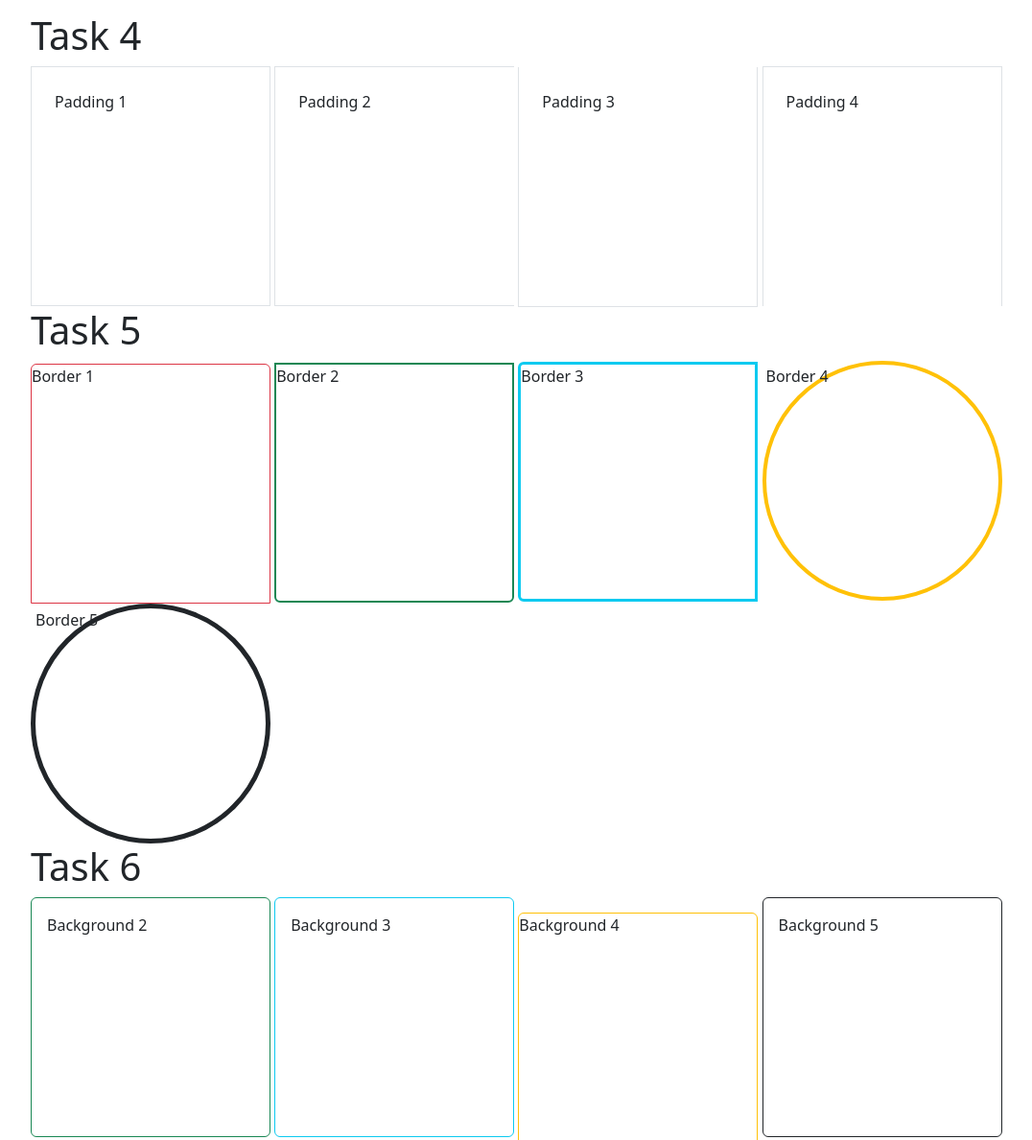
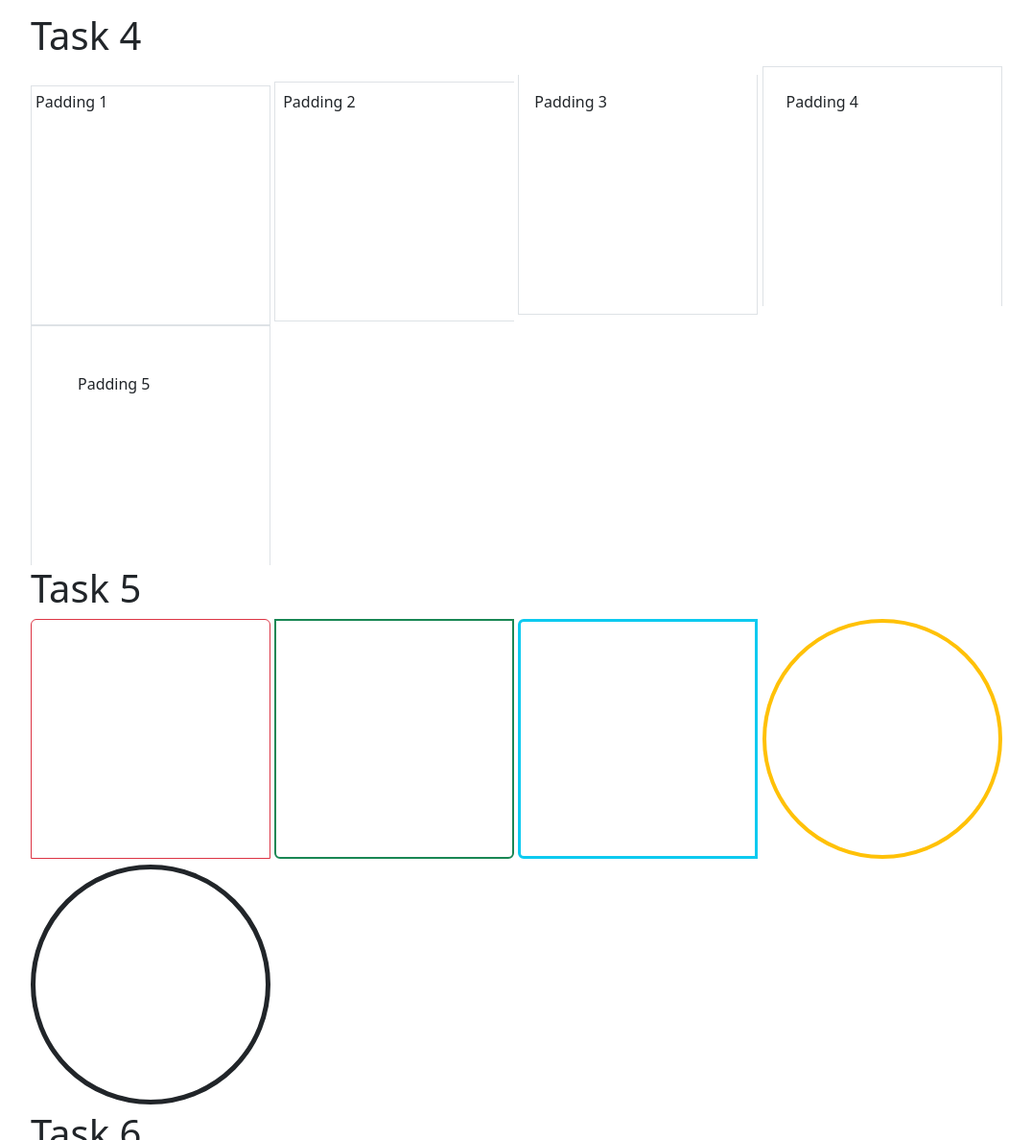
Before and after one commit to shanharvs/BORDERS, a plain HTML site: page index .html in a window 1280 px wide. Shown: the part 935-2123 px from the top of the page at 96% size, without its empty margins (50-1126 px from the left). Drawn offline with nearby package versions, Linux system fonts and the light colour scheme.

Commit message:
Update index .html

```diff
--- a/index .html
+++ b/index .html
@@ -8,6 +8,11 @@
 
 <style>
     span {
+        width: 250px;
+        height: 250px;
+        display: inline-block;
+    }
+    #pill {
         width: 250px;
         height: 250px;
         display: inline-block;
@@ -50,188 +55,30 @@
 
 <div class="container">
     <h1 class="dispay-1">Task 4</h1>
-    <span class="border border-strat-0 p-4">Padding 1</span>
-    <span class="border border-end-0  p-4">Padding 2</span>
-    <span class="border border-top-0  p-4">Padding 3</span>
+    <span class="border border-strat-0 p-1">Padding 1</span>
+    <span class="border border-end-0  p-2">Padding 2</span>
+    <span class="border border-top-0  p-3">Padding 3</span>
     <span class="border border-bottom-0 p-4">Padding 4</span>
+    <span class="border border-bottom-0 p-5">Padding 5</span>
+
 </div>
 
 <div class="container">
     <h1 class="dispay-1">Task 5</h1>
-    <span class="border border-1 border-danger rounded-top">Border 1</span>
-    <span class="border border-2 border-success rounded-bottom">Border 2</span>
-    <span class="border border-3 border-info rounded-start">Border 3</span>
-    <span class="border border-4 border-warning rounded-circle">Border 4</span>
-    <span class="border border-5 border-dark rounded-pill">Border 5</span>
+    <span class="border border-1 border-danger rounded-top"></span>
+    <span class="border border-2 border-success rounded-bottom"></span>
+    <span class="border border-3 border-info rounded-start"></span>
+    <span class="border border-4 border-warning rounded-circle"></span>
+    <span class="border border-5 border-dark rounded-pill" id="pill"></span>
 </div>
 
 <div class="container">
     <h1 class="dispay-1">Task 6</h1>
     <span class="border border-success shadow-md p-3 mb-5 bg-body rounded">Background 2</span>
     <span class="border border-info p-3 mb-5 bg-body rounded">Background 3</span>
-    <span class="border border-warning p3 mb-5 bg-body rounded">Background 4</span>
+    <span class="border border-warning p-3 mb-5 bg-body rounded">Background 4</span>
     <span class="border border-dark p-3 mb-5 bg-body rounded">Background 5</span>
 </div>
 
 </body>
 </html>
-
-
-<!--TASK 1: Application of D-None,d-inline and d-block (create your own based on the example.
-
-TASK 2: BREAKPOINTS WITH DISPLAY CONTROL
-
-TASK 3: Application of Border Additive with contextual background and text along with MARGIN utility application.(label them accordingly)
-
-TASK 4: Application of Border Subtractive with contextual background and text along with PADDING utility application.(label them accordingly)
-
-TASK 5: Application of Border width, border colors and all the types of border radius (use contextual background/text as well)
-
-TASK 6: Application of Rounded size, shadow with proper labeling (contextual background/text)
-
-
-
-
-
-
-
-
-
-
-
-
-
-
-
-
-
-
-
-
-<h1>Task 1</h1>
-<div class="container">
-<section class="Basic buttons">
-<button type="button" class="btn btn-primary">Primary</button>
-<button type="button" class="btn btn-secondary">Secondary</button>
-<button type="button" class="btn btn-success">Success</button>
-<button type="button" class="btn btn-danger">Danger</button>
-<button type="button" class="btn btn-warning">Warning</button>
-<button type="button" class="btn btn-info">Info</button>
-<button type="button" class="btn btn-light">Light</button>
-<button type="button" class="btn btn-dark">Dark</button>
-</section>
-</div>
-<br><br>
-
-<h1>Task 2</h1>
-<div class="container">
-<section class="button tags">
-<button type="button" class="btn btn-warning">Warning</button>
-<a class="btn btn-primary" href="#" role="button">Primary</a>
-<input class="btn btn-info" type="button" value="Info">
-<input class="btn btn-success" type="submit" value="Success">
-<input class="btn btn-danger" type="reset" value="Danger">
-</section>
-</div>
-<br><br>
-
-
-<h1>Task 3</h1>
-<div class="container">
-<section class="Outline block buttons">
-<button type="button" class="btn btn-outline-primary">Primary</button>
-<button type="button" class="btn btn-outline-success">Sucecess</button>
-<button type="button" class="btn btn-outline-warning">Warning</button>
-<button type="button" class="btn btn-outline-danger">Danger</button>
-</section>
-</div>
-<br>
-
-<div class="container">
-<h2>Small buttons</h2>
-<div class="d-grid gap-2">
-<button type="button" class="btn btn-primary btn-sm">Primary</button>
-<button type="button" class="btn btn-primary btn-sm">Primary</button>
-</div>
-</div>
-
-<div class="container">
-<h2>Medium buttons</h2>
-<div class="d-grid gap-2">
-<button type="button" class="btn btn-primary">Primary</button>
-<button type="button" class="btn btn-primary">Primary</button>
-</div>
-</div>
-
-<div class="container">
-<h2>Large buttons</h2>
-<div class="d-grid gap-2">
-<button type="button" class="btn btn-primary btn-lg">Primary</button>
-<button type="button" class="btn btn-primary btn-lg">Primary</button>
-</div>
-</div>
-<br><br>
-
-<h1>Task 4</h1>
-<div class="container">
-<section class="Conceptual buttons">
-<h2>Conceptual buttons</h2>
-<p>The best coder in the world</p>
-<p class="bg-primary">Pogi</p>
-<p class="bg-success">Pogi</p>
-<p class="bg-danger">Pogi</p>
-</section>
-</div>
-<br>
-
-<div class="container">
-<section class="Conceptual colors with conceptual background">
-<h2>Conceptual colors</h2>
-<p>The best coder in the world</p>
-<p class="text-primary bg-success">Pogi</p>
-<p class="text-light bg-dark">Pogi</p>
-<p class="text-danger bg-warning">Pogi</p>
-</section>
-</div>
-<br>
-
-<div class="container">
-<h2>Md blocks</h2>
-<div class="d-grid gap-2 d-md-block">
-<button class="btn btn-danger">button</button>
-<button class="btn btn-primary">button</button>
-
-</div>
-</div>
-<br>
-
-
-<div class="container">
-<h2>Disable buttons</h2>
-<button type="button" class="btn btn-primary" disabled>Primary disabled</button>
-<button type="button" class="btn btn-warning" disabled>Warning disabled</button>
-</div>
-
-
-<div class="container">
-<h2>Contextual Color</h2>
-<p></p>
-<p class="text-muted">This text is muted.</p>
-<p class="text-primary">This text is important.</p>
-<p class="text-success">This text indicate success.</p>
-<p class="text-info">This text represents information.</p>
-<p class="text-warning">This text represents a warning.</p>
-<p class="text-danger">This text represents danger.</p>
-</div>
-
-<div class="container">
-<h2> Contextual Backgrounds</h2>
-<p></p>
-<p class="bg-primary">This text is important.</p>
-<p class="bg-success">This text indicate success.</p>
-<p class="bg-info">This text represents information.</p>
-<p class="bg-warning">This text represents a warning.</p>
-<p class="bg-danger">This text represents danger.</p>
-
-</body>
-</html>
```
